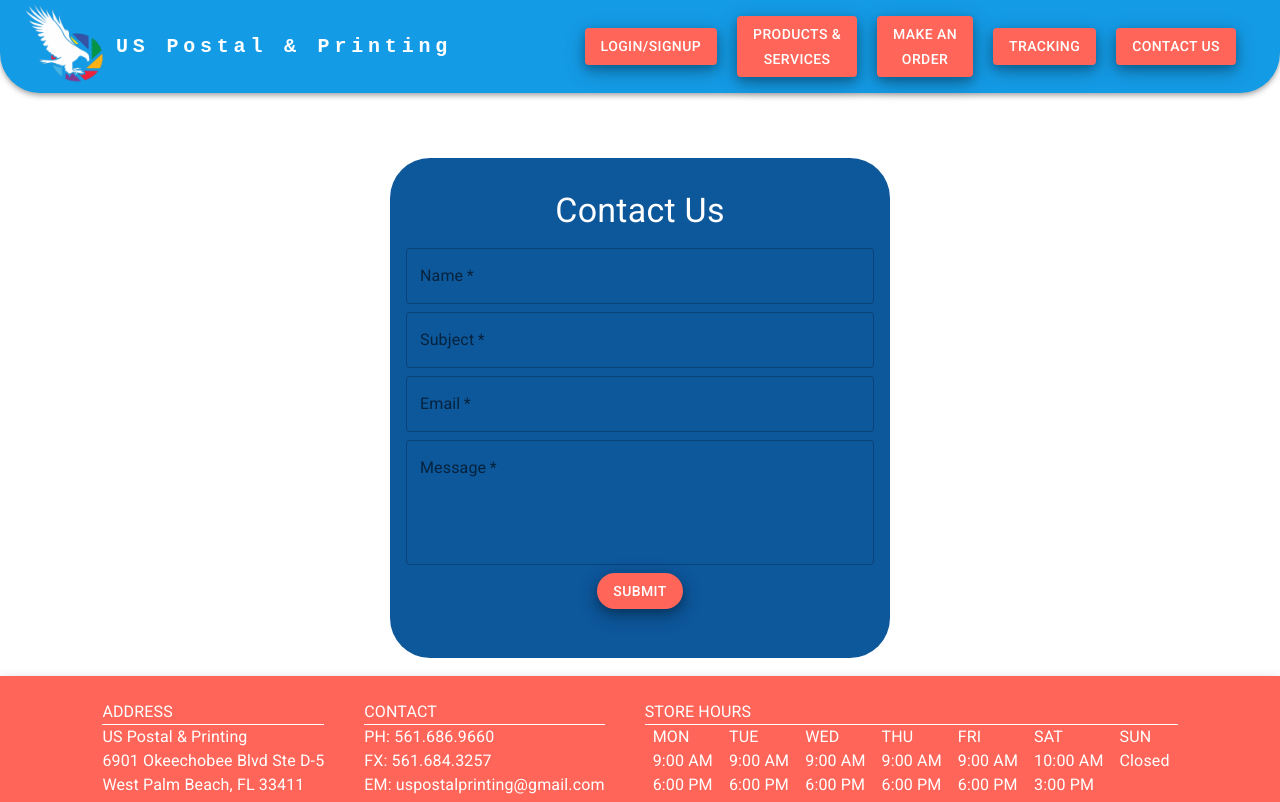
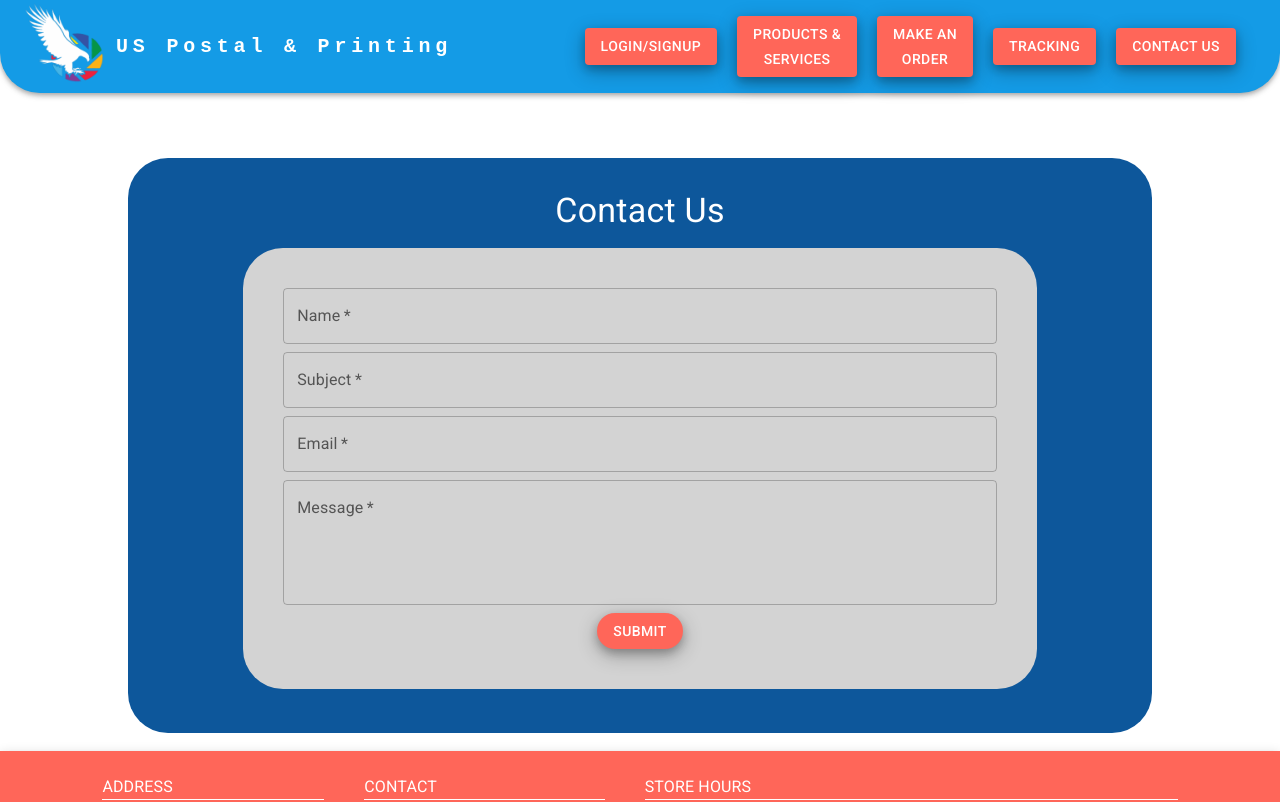
Before and after one commit to Mateo-Wallace/US-Postal-Printing, a React (Create React App) app in the folder client/: page /contact-us in a window 1280 px wide. Shown: the top 802 px of the page. Built offline with nearby package versions, Linux system fonts and the light colour scheme; what survey-core would draw is missing.

Commit message:
finished styling contact us page

```diff
--- a/client/src/pages/ContactUs.js
+++ b/client/src/pages/ContactUs.js
@@ -39,16 +39,29 @@ const ContactUs = () => {
       <Box
             sx={{
               margin: 1,
-              width: 500,
-              height: 500,
+              height: "60%",
+              width: "80%",
               backgroundColor: "primary.dark",
               borderRadius: "40px",
+              paddingBottom: '20px',
             }}
           >
-        <CardContent>
+        <CardContent style={{display: "flex", flexDirection: 'column', alignItems: 'center'}}>
           <Typography gutterBottom variant="h4" sx={{ margin: 2, textAlign: "center", color: "white" }}>
             Contact Us
           </Typography>
+          <Box
+            sx={{
+              display: "flex",
+              flexDirection: "column",
+              alignItems: "center",
+              backgroundColor: "lightgrey",
+              borderRadius: "40px",
+              padding: "40px",
+              height: "60%",
+              width: "80%",
+            }}
+          >
           <form ref={form} onSubmit={sendEmail}>
             <Grid container spacing={1}>
               <Grid xs={12} item>
@@ -104,6 +117,7 @@ const ContactUs = () => {
               </Grid>
             </Grid>
           </form>
+          </Box>
         </CardContent>
       </Box>
     </div>
--- a/client/src/pages/Tracking.js
+++ b/client/src/pages/Tracking.js
@@ -154,7 +154,7 @@ const Tracking = () => {
               padding: "40px",
             }}
           >
-            <Typography component="h1" variant="h5">
+            <Typography component="h1" variant="h5" style={{fontWeight: 500}}>
               Track A Package
             </Typography>
             <Box
```
